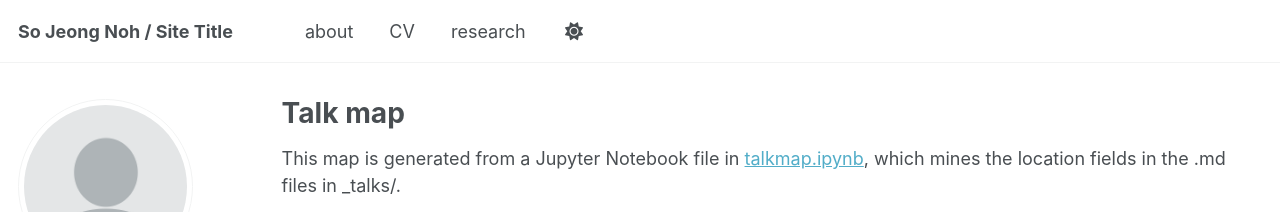
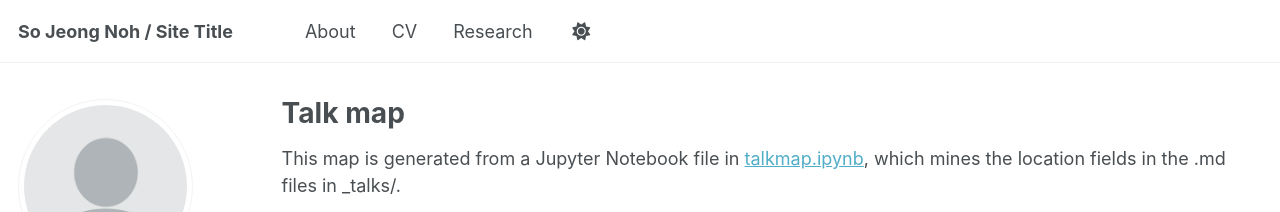
Before and after one commit to Sojeong-Noh/sojeong-noh.github.io, a Jekyll site: the page built from _pages/talkmap.html, in a window 1280 px wide. Shown: the top 212 px of the page. Built offline with Jekyll 4.4.1, drawn with Linux system fonts in a browser that asks for light colours; some web fonts are replaced; a script bundle is joined from its source files by our own code; library files that are not in the unit come from our copies.

```diff
--- a/_data/navigation.yml
+++ b/_data/navigation.yml
@@ -8,13 +8,13 @@
 #      Markdown formatted page while the second is generated using JSON.
 
 main:
-  - title: "about"
+  - title: "About"
     url: /
 
   - title: "CV"
     url: /cv/
 
-  - title: "research"
+  - title: "Research"
     url: /researchs/
 
   # - title: "CV"
```
